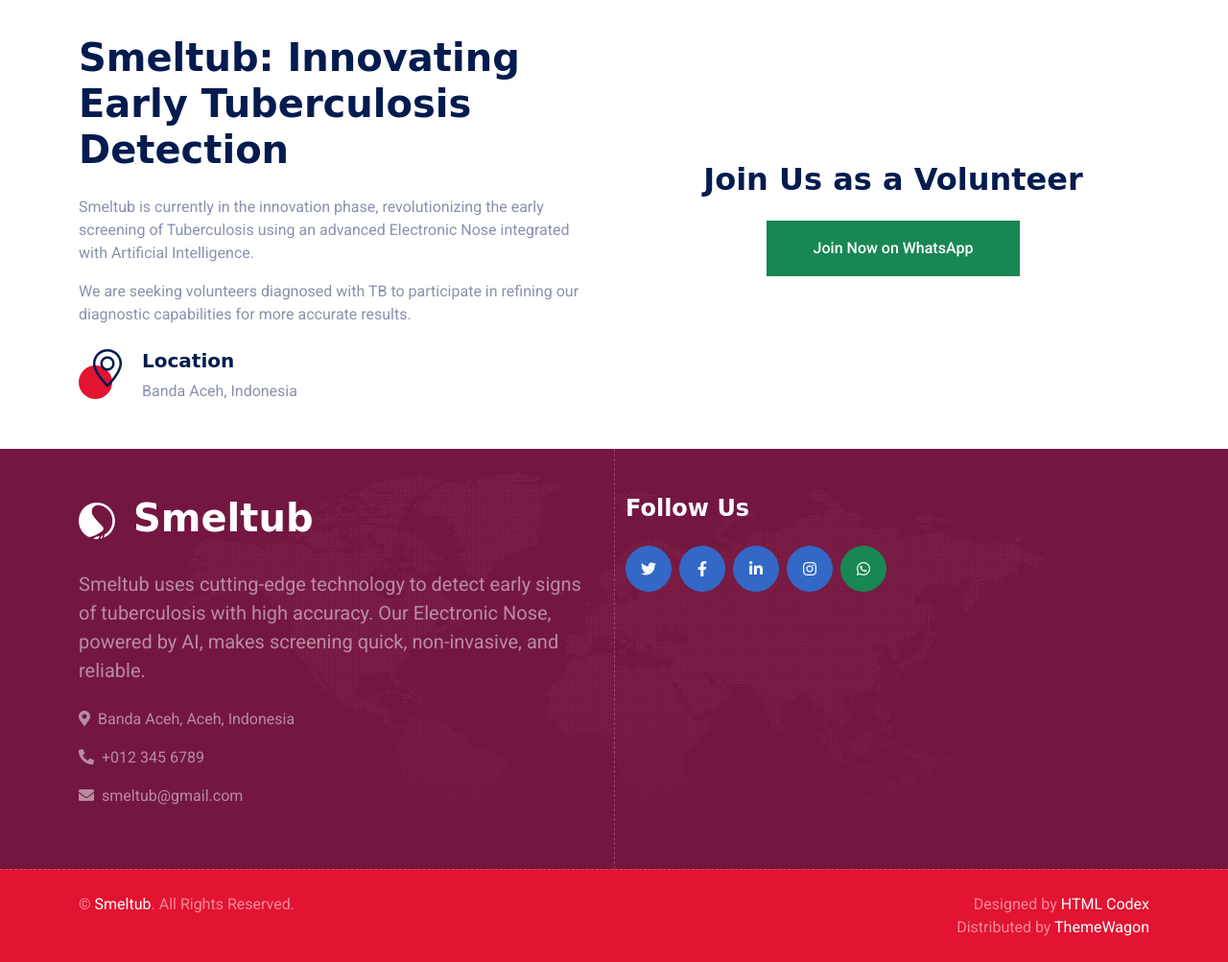
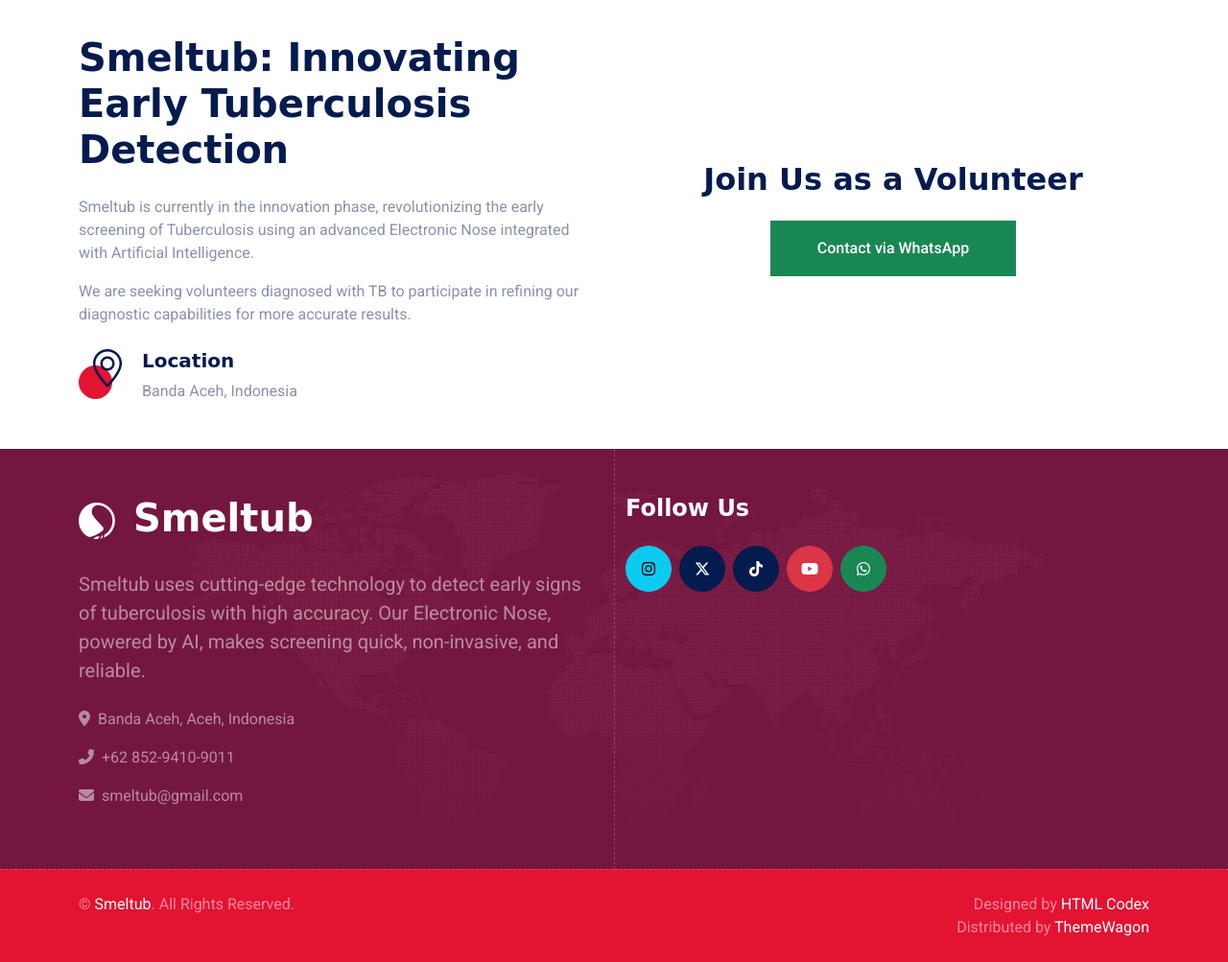
Before and after one commit to riparuk/Smeltub-API, a FastAPI app: page /index in a window 1280 px wide. Shown: the part 2080-3083 px from the top of the page at 96% size. Run offline with FastAPI, Linux system fonts and the light colour scheme; some libraries are stand-ins or nearby versions; some web fonts are replaced.

Commit message:
Updates Information in Landing Page
Information Updated are about Social Media.
Fix some color to be match to brand color

```diff
--- a/app/templates/index.html
+++ b/app/templates/index.html
@@ -18,7 +18,7 @@
         rel="stylesheet">
 
     <!-- Icon Font Stylesheet -->
-    <link href="https://cdnjs.cloudflare.com/ajax/libs/font-awesome/5.10.0/css/all.min.css" rel="stylesheet">
+    <link href="https://cdnjs.cloudflare.com/ajax/libs/font-awesome/6.5.2/css/all.min.css" rel="stylesheet">
     <link rel="stylesheet" href="https://cdn.jsdelivr.net/npm/bootstrap-icons@1.10.4/font/bootstrap-icons.css">
 
     <!-- Libraries Stylesheet -->
@@ -71,10 +71,10 @@
                 </a>
                 <div class="d-flex ms-auto">
                     <div class="d-flex align-items-center me-4">
-                        <i class="bi bi-telephone-inbound fs-2"></i>
+                        <i class="fab fa-whatsapp fs-2"></i>
                         <div class="ms-3">
                             <h5 class="text-white mb-0">WhatsApp</h5>
-                            <span>+012 345 6789</span>
+                            <span>+62 852-9410-9011</span>
                         </div>
                     </div>
                     <div class="d-flex align-items-center">
@@ -496,7 +496,7 @@
                     <div class="d-flex justify-content-center align-items-center h-100">
                         <div>
                             <h2 class="mb-4">Join Us as a Volunteer</h2>
-                            <a href="https://wa.me/your-whatsapp-number" target="_blank" class="btn btn-success py-3 px-5">Join Now on WhatsApp</a>
+                            <a href="https://wa.me/6285294109011" target="_blank" class="btn btn-success py-3 px-5">Contact via WhatsApp</a>
                         </div>
                     </div>
                 </div>
@@ -664,18 +664,19 @@
                     </a>
                     <p class="fs-5 mb-4">Smeltub uses cutting-edge technology to detect early signs of tuberculosis with high accuracy. Our Electronic Nose, powered by AI, makes screening quick, non-invasive, and reliable.</p>
                     <p><i class="fa fa-map-marker-alt me-2"></i>Banda Aceh, Aceh, Indonesia</p>
-                    <p><i class="fa fa-phone-alt me-2"></i>+012 345 6789</p>
+                    <p><i class="fa fa-phone-alt me-2"></i>+62 852-9410-9011</p>
                     <p><i class="fa fa-envelope me-2"></i>smeltub@gmail.com</p>
                 </div>
                 <div class="col-md-6 mt-4 mt-md-0">
                     <h4 class="text-light mb-4">Follow Us</h4>
                     <div class="d-flex">
-                        <a class="btn btn-lg-square btn-primary me-2" href="#"><i class="fab fa-twitter"></i></a>
-                        <a class="btn btn-lg-square btn-primary me-2" href="#"><i class="fab fa-facebook-f"></i></a>
-                        <a class="btn btn-lg-square btn-primary me-2" href="#"><i class="fab fa-linkedin-in"></i></a>
-                        <a class="btn btn-lg-square btn-primary me-2" href="#"><i class="fab fa-instagram"></i></a>
-                        <a class="btn btn-lg-square btn-success me-2" href="https://wa.me/0123456789" target="_blank"><i class="fab fa-whatsapp"></i></a>
+                        <a class="btn btn-lg-square btn-info me-2" href="https://www.instagram.com/pkmkc.smeltub" target="_blank"><i class="fab fa-instagram"></i></a>
+                        <a class="btn btn-lg-square btn-dark me-2" href="https://www.twitter.com/pkmkc_smeltub" target="_blank"><i class="fab fa-x-twitter"></i></a>
+                        <a class="btn btn-lg-square btn-dark me-2" href="https://www.tiktok.com/@pkmkc.smeltub" target="_blank"><i class="fab fa-tiktok"></i></a>
+                        <a class="btn btn-lg-square btn-danger me-2" href="https://www.youtube.com/@pkmkc.smeltub" target="_blank"><i class="fab fa-youtube"></i></a>
+                        <a class="btn btn-lg-square btn-success me-2" href="https://wa.me/6285294109011" target="_blank"><i class="fab fa-whatsapp"></i></a>
                     </div>
+
                 </div>
             </div>
         </div>
@@ -702,7 +703,7 @@
 
 
     <!-- Back to Top -->
-    <a href="#" class="btn btn-lg btn-primary btn-lg-square rounded-circle back-to-top"><i class="bi bi-arrow-up"></i></a>
+    <a href="#" class="btn btn-lg btn-danger btn-lg-square rounded-circle back-to-top"><i class="bi bi-arrow-up"></i></a>
 
 
     <!-- JavaScript Libraries -->
```
